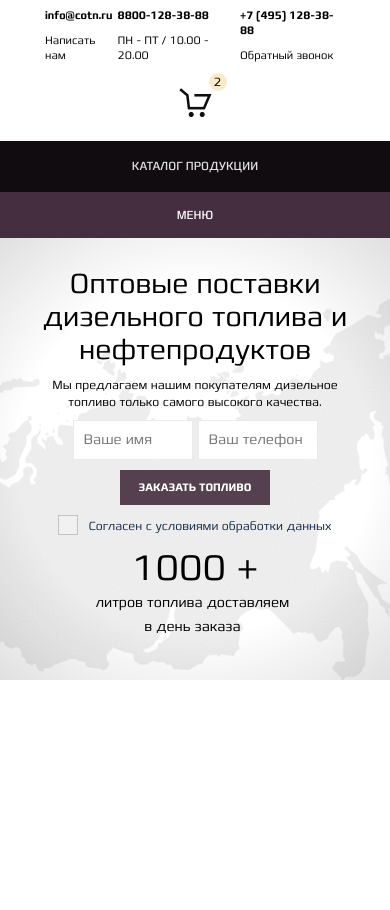
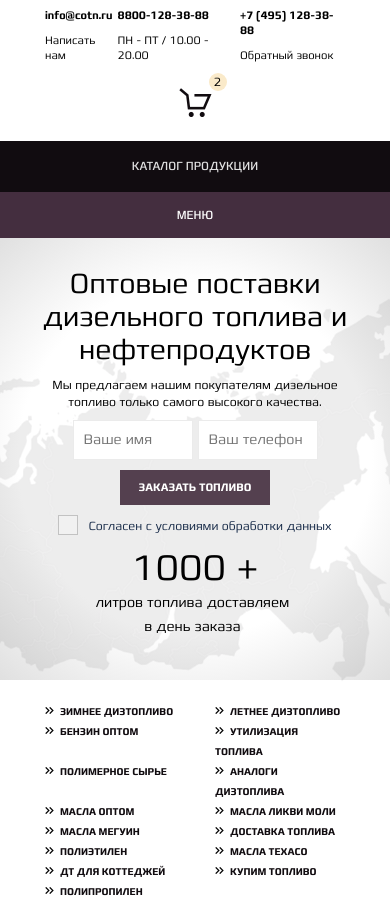
Before and after one commit to kirillgenets/cotn, a website: page docs/index.html in a window 390 px wide. Shown: the part 155-1065 px from the top of the page. Before the commit the page ends 844 px from the top, so only its background shows below. Drawn offline with nearby package versions, Linux system fonts and the light colour scheme; files that its build step writes are made by us from their sources.

Commit message:
added quotes section

```diff
--- a/docs/css/style.css
+++ b/docs/css/style.css
@@ -1178,3 +1178,64 @@ ORDER FUEL
     font-size: 12px; }
     .order-fuel__agree-label::before {
       top: -3px; } }
+
+/******
+QUOTES
+******/
+.quotes__list {
+  display: flex;
+  justify-content: space-between;
+  flex-wrap: wrap;
+  list-style: none;
+  width: 1170px;
+  margin: 0 auto;
+  padding: 55px 0 25px 0; }
+
+.quotes__item {
+  width: 200px;
+  box-sizing: border-box;
+  margin-bottom: 30px; }
+
+.quotes__item a {
+  padding-left: 30px;
+  position: relative;
+  font-family: "Francker Semibold", Tahoma, sans-serif;
+  font-size: 12px;
+  color: #110c10;
+  text-transform: uppercase;
+  transition: 0.3s; }
+  .quotes__item a:before {
+    content: '';
+    width: 9px;
+    height: 7px;
+    position: absolute;
+    left: 0;
+    top: 2px;
+    background-image: url(../img/right-arrows-two.png); }
+
+@media screen and (min-width: 768px) {
+  .quotes__item a:hover {
+    opacity: 0.8; }
+  .quotes__item a:active {
+    opacity: 0.6; } }
+
+@media screen and (max-width: 1200px) {
+  .quotes__list {
+    width: 768px;
+    padding: 20px 0 10px 0; }
+  .quotes__item {
+    margin-bottom: 10px; } }
+
+@media screen and (max-width: 800px) {
+  .quotes__list {
+    width: 480px; }
+  .quotes__item {
+    width: 130px;
+    margin-bottom: 0; }
+  .quotes__item a {
+    padding-left: 15px;
+    font-size: 10px; } }
+
+@media screen and (max-width: 520px) {
+  .quotes__list {
+    width: 300px; } }
--- a/docs/index.html
+++ b/docs/index.html
@@ -476,6 +476,56 @@
 			</div>
 		</section>
 
+		<section class="quotes">
+			<ul class="quotes__list">
+				<li class="quotes__item">
+					<a href="#">Зимнее дизтопливо</a>
+				</li>
+				<li class="quotes__item">
+					<a href="#">Летнее дизтопливо</a>
+				</li>
+				<li class="quotes__item">
+					<a href="#">Бензин оптом</a>
+				</li>
+				<li class="quotes__item">
+					<a href="#">Утилизация топлива</a>
+				</li>
+				<li class="quotes__item">
+					<a href="#">Полимерное сырье</a>
+				</li>
+				<li class="quotes__item">
+					<a href="#">Аналоги дизтоплива</a>
+				</li>
+				<li class="quotes__item">
+					<a href="#">Масла оптом</a>
+				</li>
+				<li class="quotes__item">
+					<a href="#">Масла Ликви Моли</a>
+				</li>
+				<li class="quotes__item">
+					<a href="#">Масла Мегуин</a>
+				</li>
+				<li class="quotes__item">
+					<a href="#">Доставка топлива</a>
+				</li>
+				<li class="quotes__item">
+					<a href="#">Полиэтилен</a>
+				</li>
+				<li class="quotes__item">
+					<a href="#">Масла Texaco</a>
+				</li>
+				<li class="quotes__item">
+					<a href="#">ДТ для коттеджей</a>
+				</li>
+				<li class="quotes__item">
+					<a href="#">Купим топливо</a>
+				</li>
+				<li class="quotes__item">
+					<a href="#">Полипропилен</a>
+				</li>
+			</ul>
+		</section>
+
 	</main>
 
 	<script src="https://code.jquery.com/jquery-3.4.1.min.js" integrity="sha256-CSXorXvZcTkaix6Yvo6HppcZGetbYMGWSFlBw8HfCJo=" crossorigin="anonymous"></script>
--- a/docs/js/main.js
+++ b/docs/js/main.js
@@ -1,5 +1,5 @@
 var chosenCity = document.querySelector('.cities__chosen-city');
-var citiesList = document.querySelector('.cities__list');
+var citiesList = $('.cities__list');
 var menuCatalogTitle = document.querySelector('.menu-catalog__title');
 var menuCatalogList = document.querySelector('.menu-catalog__list');
 var menuCatalogListWrapper = document.querySelector('.menu-catalog__list-wrapper');
@@ -8,10 +8,16 @@ var navList = document.querySelector('.nav__list');
 var menuToggler = document.querySelector('.menu__list-toggler');
 var menuList = document.querySelector('.menu__list');
 var shopToggler = document.querySelector('.shopping-cart__button');
-var shoppingCart = document.querySelector('.shopping-cart__wrapper');
+var shoppingCart = $('.shopping-cart__wrapper');
 
 shopToggler.addEventListener('click', function() {
-	shoppingCart.classList.toggle('shopping-cart__wrapper--shown');
+
+	if (shoppingCart.css('display') === 'none') {
+		shoppingCart.slideDown(600);
+	} else {
+		shoppingCart.hide('fast')
+	}
+
 })
 
 navToggler.addEventListener('click', function () {
@@ -40,7 +46,7 @@ chosenCity.addEventListener('mousedown', function (evt) {
 	evt.preventDefault();
 });
 
-citiesList.addEventListener('click', onCitiesListClick);
+citiesList.click(onCitiesListClick);
 
 menuCatalogTitle.addEventListener('click', onMenuCatalogTitleClick);
 
@@ -53,7 +59,7 @@ function onChosenCityClick() {
 function onCitiesListClick(evt) {
 
 	setNewCity(evt.target.textContent);
-	citiesList.classList.add('hidden');
+	citiesList.hide('fast');
 
 }
 
@@ -124,7 +130,11 @@ function showMenuCatalog() {
 
 function showCitiesList() {
 
-	citiesList.classList.toggle('hidden');
+	if (citiesList.css('display') === 'none') {
+		citiesList.slideDown('fast');
+	} else {
+		citiesList.hide('fast')
+	}
 
 }
 
```
Also changed, not shown: docs/css/style.min.css, docs/img/shopping-cart-barrel.png, docs/img/trash.png, docs/js/main.min.js.
